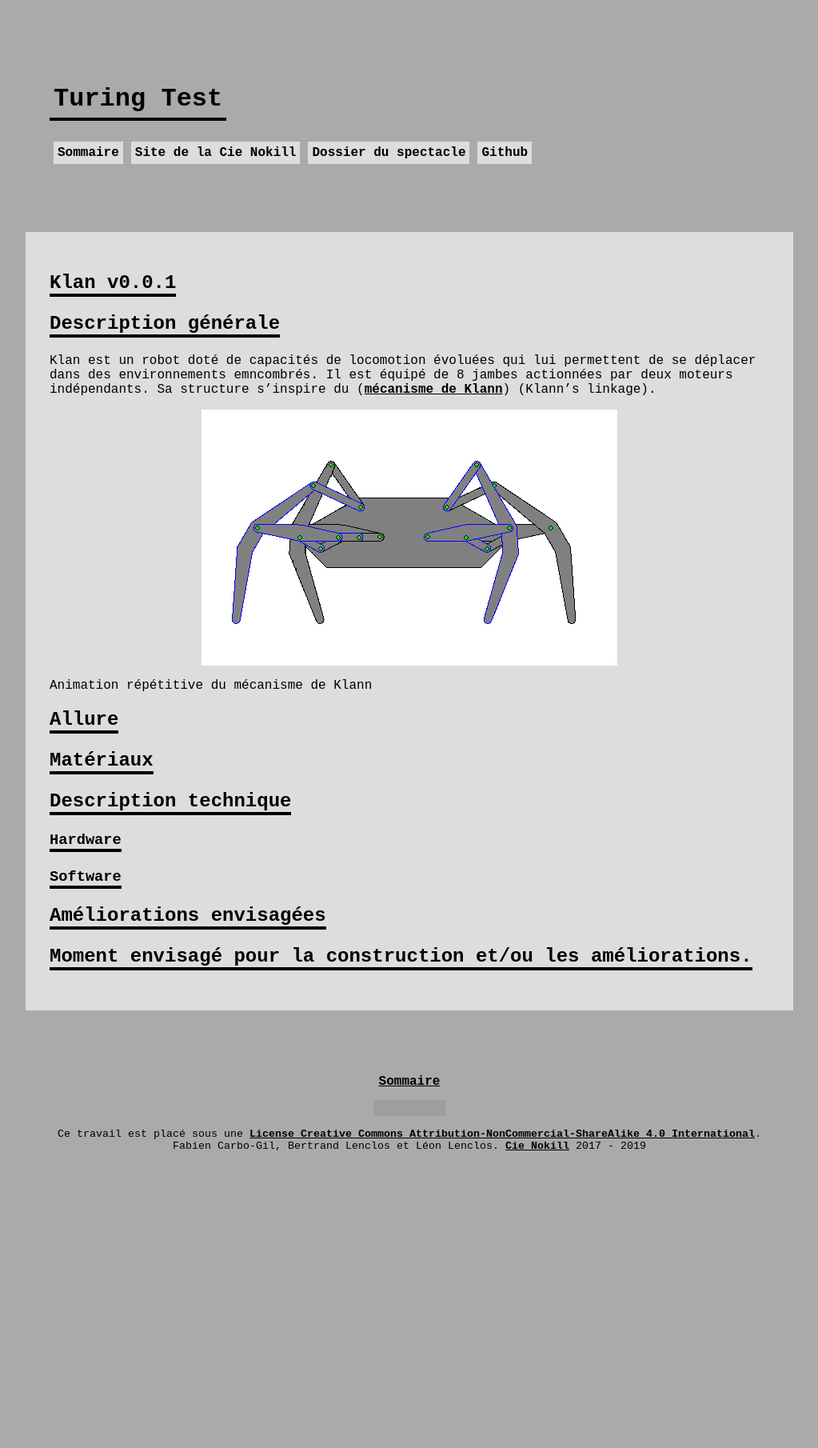
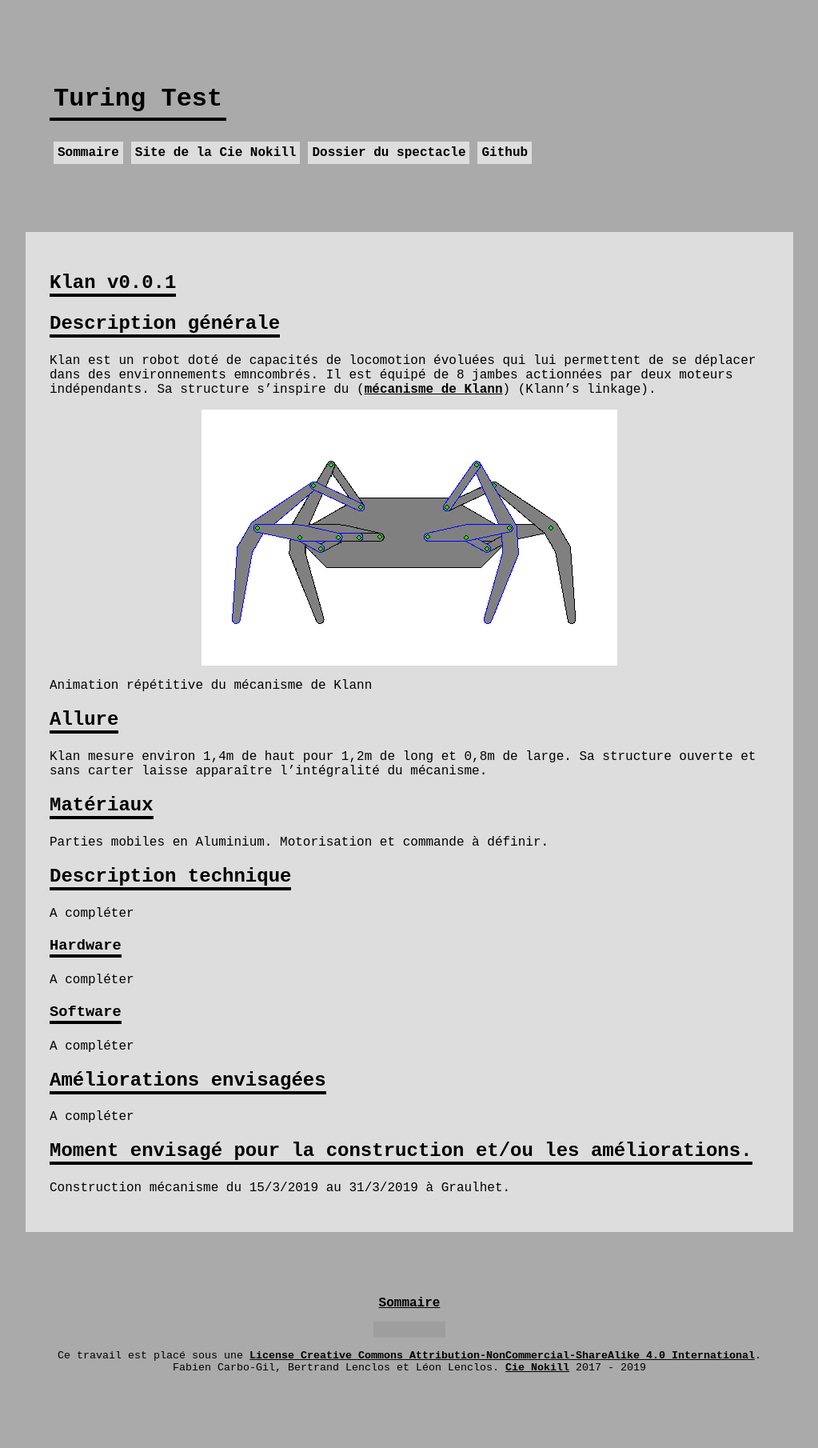
Before and after one commit to LeonLenclos/turing-test, a Jekyll site: the page built from contenu/robots/klan.md, in a window 1280 px wide. Shown: the whole page at 80% size, without its empty margins (128-1151 px from the left). Built offline with Jekyll 4.4.1, drawn with Linux system fonts in a browser that asks for light colours; nearby versions of some CDN libraries; our own code applies the rules of GitHub Pages for plain Markdown files; a script that is not in the unit is left out; the repository's description, which GitHub fills in, is left out; before the commit the page ends 1533 px from its top, so only the background shows below that; grey boxes are pictures that could not be loaded.

Commit message:
Update klan.md

```diff
--- a/contenu/robots/klan.md
+++ b/contenu/robots/klan.md
@@ -11,18 +11,30 @@ Animation répétitive du mécanisme de Klann
 
 ## Allure
 
+Klan mesure environ 1,4m de haut pour 1,2m de long et 0,8m de large.
+Sa structure ouverte et sans carter laisse apparaître l'intégralité du mécanisme.
 
 ## Matériaux
 
-
+Parties mobiles en Aluminium.
+Motorisation et commande à définir.
 
 ## Description technique
 
+A compléter
+
 ### Hardware
 
+A compléter
 
 ### Software
 
+A compléter
+
 ## Améliorations envisagées
 
+A compléter
+
 ## Moment envisagé pour la construction et/ou les améliorations.
+
+Construction mécanisme du 15/3/2019 au 31/3/2019 à Graulhet.
```
